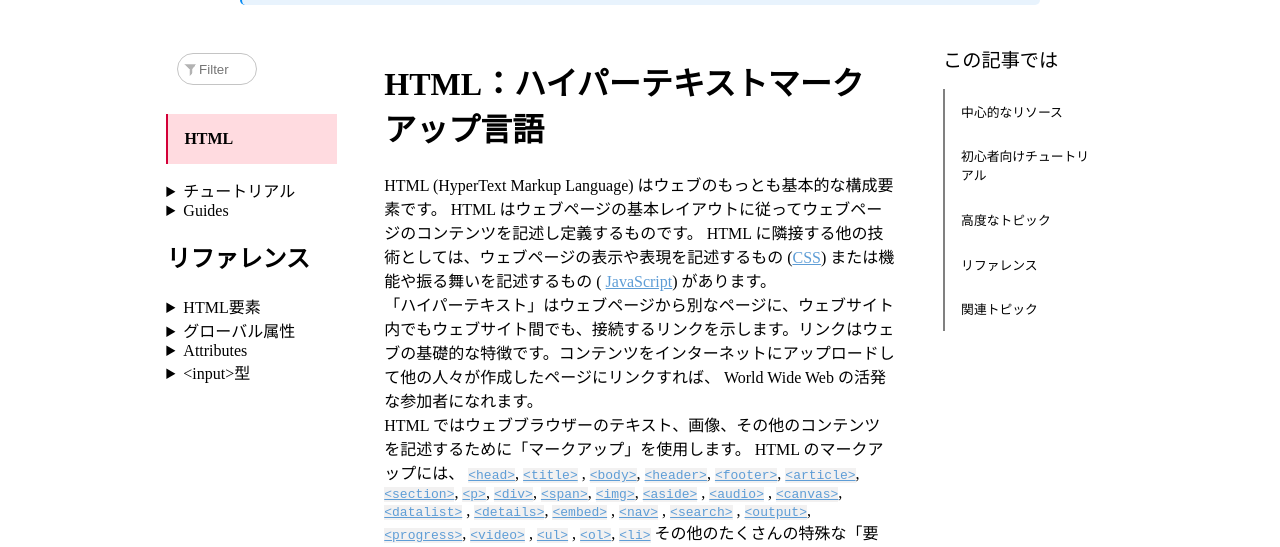
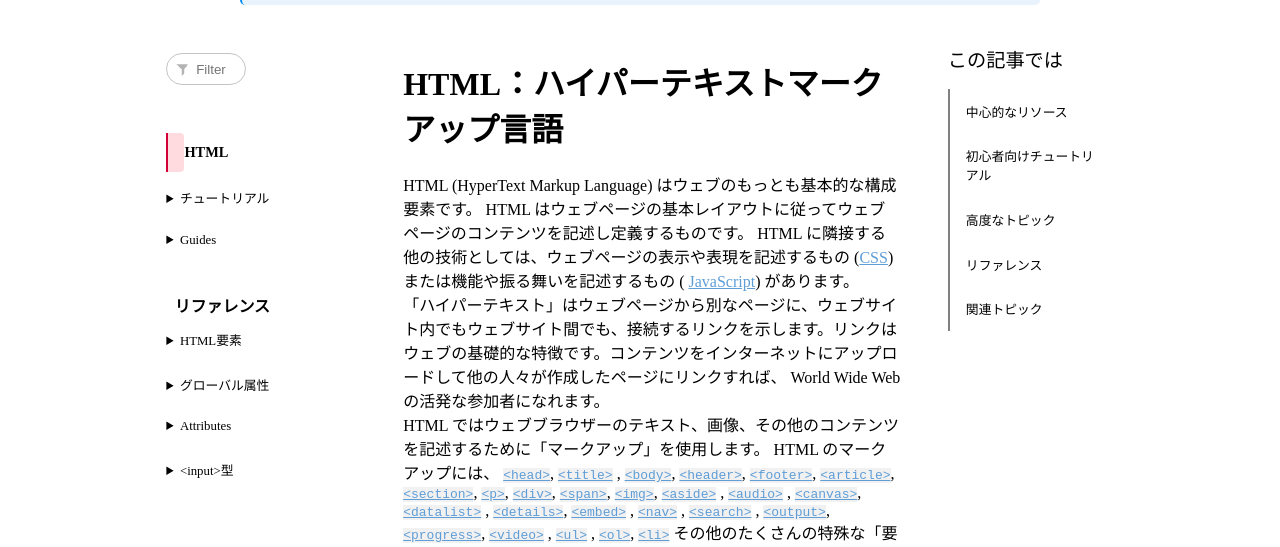
Before and after one commit to ode-naoya-lvgs/training_MDN, a plain HTML site: page index.html in a window 1280 px wide. Shown: the part 243-790 px from the top of the page. Drawn offline with Linux system fonts and the light colour scheme.

Commit message:
sidebar-leftを修正

```diff
--- a/index.css
+++ b/index.css
@@ -428,7 +428,7 @@ nav {
     height: 2rem;
     border: #C4C4C4 1px solid;
     border-radius: 1rem;
-    padding: 0 0 0 1rem;
+    padding: 0 0 0 1.5rem;
 }
 
 
@@ -444,7 +444,7 @@ nav {
 .filter img {
     position: absolute;
     top: 0.5rem;
-    left: 1rem;
+    left: 0.5rem;
 }
 
 
@@ -454,14 +454,43 @@ nav {
     top: 2.5rem;
     overflow: scroll;
     height: 52rem;
+    font-size: 0.8rem;
+}
+
+.sidebar-left-content a {
+    color: black;
+    text-decoration: none;
+}
+
+.sidebar-left-content a:hover {
+    text-decoration: underline;
+}
+
+
+.sidebar-left-content summary {
+    margin: 0.8rem 0;
 }
 
 
 .redpaint {
     background-color: #FFDBE0;
     border-left: #D30038 2px solid;
-    padding: 1rem 0 1rem 1rem;
+    border-top-right-radius: 4px;
+    border-bottom-right-radius: 4px;
+    padding: 0.7rem 0 0.7rem 1rem;
+    margin: 2rem 11rem 1rem 0;
+    font-size: 0.9rem;
+    font-weight: 600;
+}
+
+
+.sidebar-left-references {
+    margin-top: 2rem;
+}
+
+.sidebar-left-references h2 {
     font-size: 1rem;
+    margin-left: 0.5rem;
 }
 
 details li {
--- a/index.html
+++ b/index.html
@@ -312,7 +312,6 @@
             <div class="sidebar-left">
                 <div class="sticky">
                     <div class="filter">
-                        <input type="checkbox" id="filter">
                         <input type="search" placeholder="Filter" class="filter-window">
                         <img src="funnel.png" alt="funnel">
                     </div>
@@ -350,7 +349,9 @@
                                 <li><a href="https://developer.mozilla.org/ja/docs/Web/HTML/CORS_enabled_image">Allowing cross-origin use of images and canvas</a></li>
                             </details>
                         </div>
+                        <div class="sidebar-left-references">
                             <h2>リファレンス</h2>
+                            <div class="pulldown-menu">
                                 <details>
                                     <summary>HTML要素</summary>
                                     <li><a href="">&lt;a&gt;</a><li>
@@ -566,6 +567,8 @@
                                     <li><a href="">&lt;input type=&quot;url&quot;&gt;</a></li>
                                     <li><a href="">&lt;input type=&quot;week&quot;&gt;</a></li>
                                 </details>
+                            </div>
+                        </div>
                     </div>
                 </div>
 
```
Lines whose indentation alone changed are shown as unchanged.
